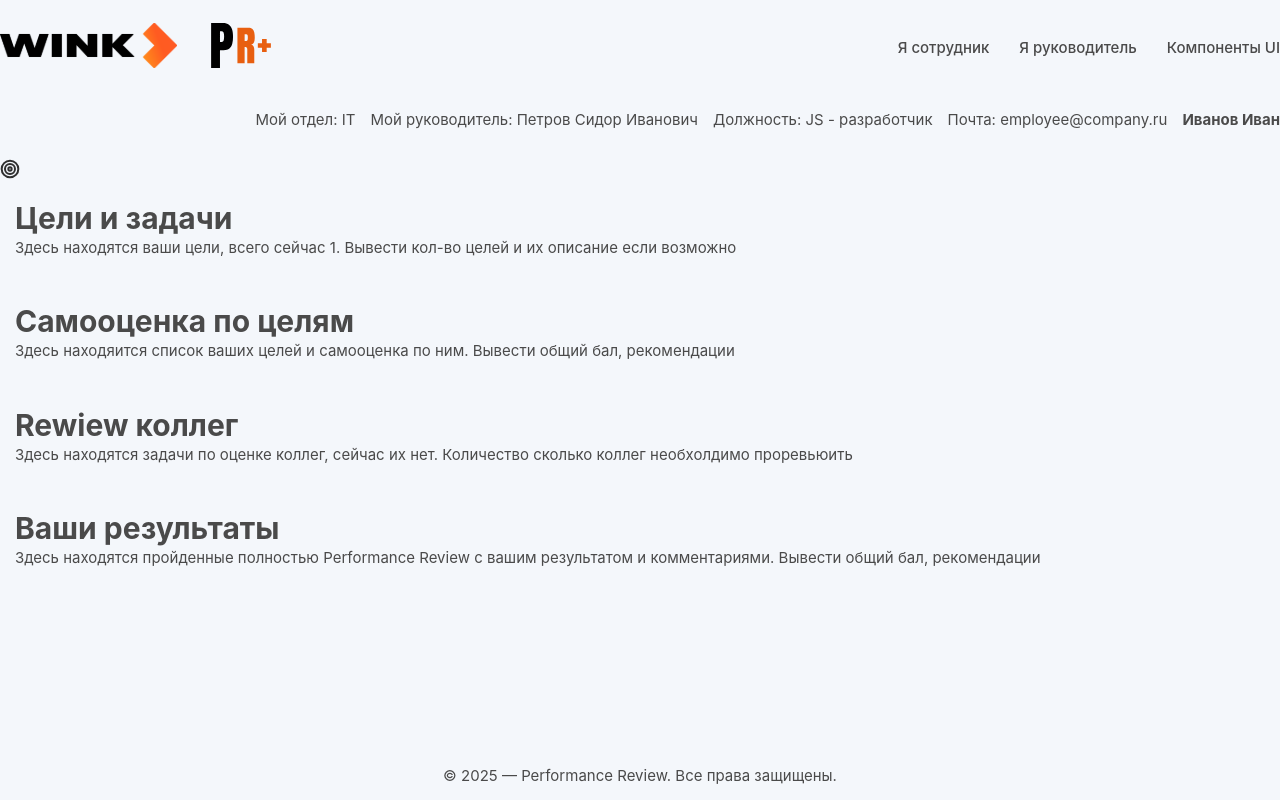
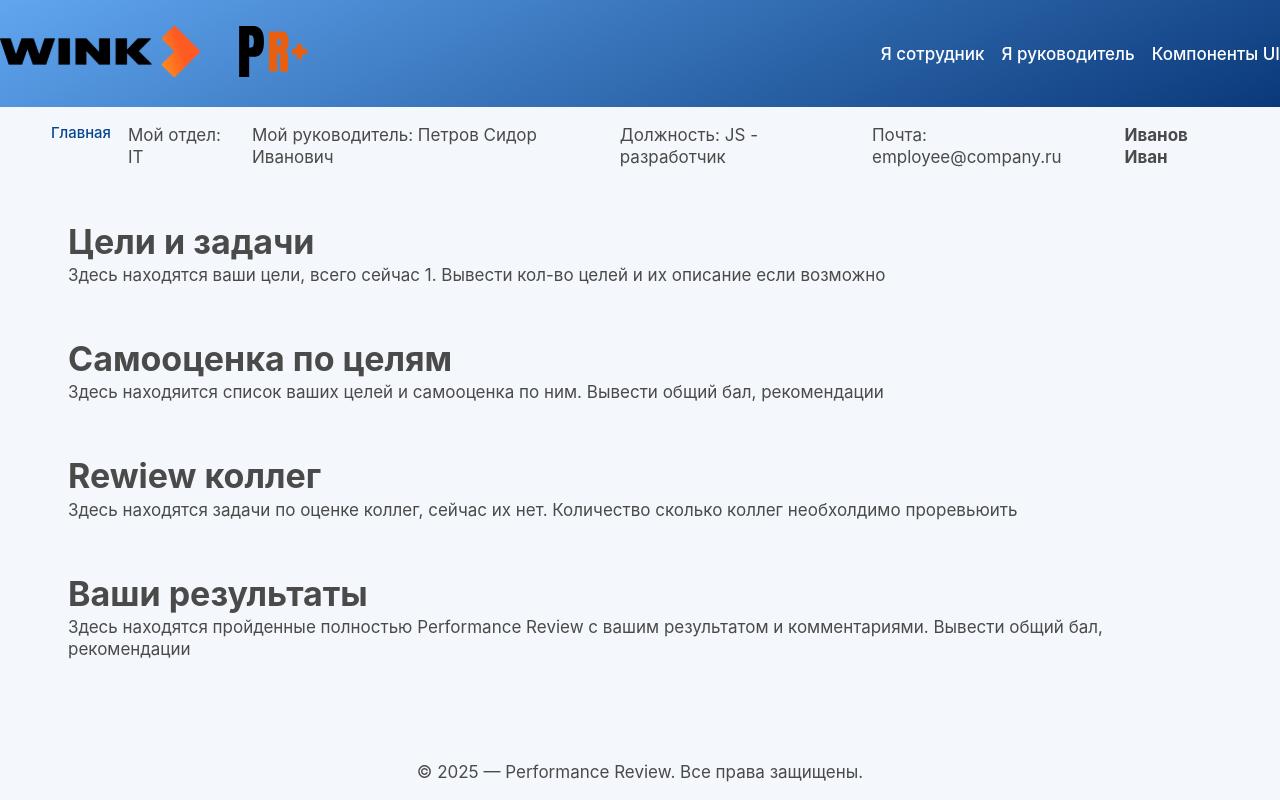
Before and after one commit to AlexburtT/per_rev, a SvelteKit app: page /employee in a window 1280 px wide. Built offline with nearby package versions, Linux system fonts and the light colour scheme.

Commit message:
add pages

```diff
--- a/src/lib/assets/styles/_reset.css
+++ b/src/lib/assets/styles/_reset.css
@@ -8,3 +8,8 @@
 	scrollbar-color: var(--text-tertiary) transparent;
 	text-decoration: none;
 }
+
+a {
+	color: inherit;
+	text-decoration: none;
+}
--- a/src/lib/assets/styles/_variables.css
+++ b/src/lib/assets/styles/_variables.css
@@ -1,7 +1,8 @@
 :root {
 	/* Основной цвет */
 	--primary: #074591;
-	--primary-light: #1d67b3;
+	--primary-medium: #1d67b3;
+	--primary-light: #60a6f0;
 	--primary-dark: #0a397a;
 
 	/* Статусные цвета */
@@ -13,6 +14,11 @@
 	--bg: #f4f7fb; /* фон страницы */
 	--surface: #ffffff; /* фон карточек, модалок */
 	--divider: #ebebeb; /* линии, бордеры */
+	--gradient: linear-gradient(
+		155deg,
+		var(--primary-light) 0%,
+		var(--primary-dark) 100%
+	);
 
 	/* Текст */
 	--text: #4a4a4a;
--- a/src/lib/assets/styles/main.css
+++ b/src/lib/assets/styles/main.css
@@ -2,7 +2,8 @@
 @import "./_reset.css";
 
 html {
-	font-size: 17px;
+	font-size: clamp(14px, 1.1vw + 0.8rem, 17px);
+	/* от 14px на мобильных до 17px на десктопах */
 	-webkit-text-size-adjust: 100%;
 	-webkit-tap-highlight-color: transparent;
 	/*color-scheme: light dark;*/
@@ -26,10 +27,42 @@ body {
 }
 
 .app-container {
-	width: 1440px;
-	margin: 0 auto;
-	/*padding-inline: 1.5rem;*/
+	width: 100%;
+	max-width: 1440px;
+	margin-inline: auto;
+	padding-inline: clamp(1rem, 5vw, 3rem);
 }
+
+.text-content {
+	max-width: 70ch;
+	line-height: 1.6;
+}
+
+button,
+input,
+textarea,
+select {
+	font: inherit;
+}
+
+.visually-hidden {
+	position: absolute !important;
+	width: 1px !important;
+	height: 1px !important;
+	padding: 0 !important;
+	margin: -1px !important;
+	overflow: hidden !important;
+	clip: rect(0, 0, 0, 0) !important;
+	white-space: nowrap !important;
+	border: 0 !important;
+}
+
+/* Ссылки - активная страница*/
+/*.header-link[aria-current="page"] {
+	color: var(--warning);
+	text-decoration: underline;
+	/* или любой другой акцент */
+/*}*/
 
 /* Стили для печати */
 @media print {
@@ -41,23 +74,6 @@ body {
 	* {
 		box-shadow: none !important;
 		text-shadow: none !important;
-	}
-}
-
-/* Адаптивные стили */
-@media (max-width: 1440px) {
-	.app-container {
-		width: 1280px;
-	}
-
-	html {
-		font-size: 15px;
-	}
-}
-
-@media (max-width: 768px) {
-	html {
-		font-size: 13px;
 	}
 }
 
--- /dev/null
+++ b/src/lib/components/layouts/Breadcrumbs.svelte
@@ -0,0 +1,53 @@
+<script lang="ts">
+	export let items: { title: string; href?: string }[] = [];
+</script>
+
+<nav aria-label="Хлебные крошки" class="breadcrumbs">
+	{#each items as item, i}
+		{#if i > 0}<span class="breadcrumbs__separator"> / </span>{/if}
+
+		{#if i === items.length - 1}
+			<!-- Текущая страница — не ссылка, яркий цвет -->
+			<span class="breadcrumbs__current">{item.title}</span>
+		{:else if item.href}
+			<!-- Предыдущие — серые ссылки с ховером -->
+			<a href={item.href} class="breadcrumbs__link">{item.title}</a>
+		{:else}
+			<!-- На всякий случай: не ссылка и не последняя (маловероятно) -->
+			<span class="breadcrumbs__inactive">{item.title}</span>
+		{/if}
+	{/each}
+</nav>
+
+<style>
+	.breadcrumbs {
+		display: flex;
+		align-items: center;
+		flex-wrap: wrap;
+		gap: 0.25rem;
+		font-size: 0.875rem;
+		color: var(--text-tertiary);
+		margin-bottom: 1.5rem;
+	}
+
+	.breadcrumbs__separator {
+		color: var(--text-tertiary);
+		user-select: none;
+	}
+
+	.breadcrumbs__link {
+		color: var(--text-tertiary);
+		text-decoration: none;
+		transition: color 0.2s;
+	}
+
+	.breadcrumbs__link:hover {
+		color: var(--primary);
+		text-decoration: underline;
+	}
+
+	.breadcrumbs__current {
+		color: var(--primary); /* или var(--primary), если хочешь акцент */
+		font-weight: 500;
+	}
+</style>
--- a/src/lib/components/layouts/Header.svelte
+++ b/src/lib/components/layouts/Header.svelte
@@ -1,8 +1,10 @@
 <script lang="ts">
 	//import ThemeToggle from "./theme-toggle.svelte";
-	import { page } from "$app/stores";
+	import { page } from "$app/state";
 	import logo from "$lib/assets/logo.svg";
 	import logoWink from "$lib/assets/logo-wink.svg";
+
+	const currentPath = $derived(page.url.hash);
 
 	type LinksProps = {
 		href: string;
@@ -25,8 +27,7 @@
 					<a
 						class="header-link"
 						href={link.href}
-						class:active={$page.url.pathname === link.href}
-						>{link.text}</a
+						class:active={currentPath === link.href}>{link.text}</a
 					>
 				{/each}
 			</nav>
@@ -38,7 +39,7 @@
 <style>
 	.app-header {
 		width: 100%;
-		background: var(--pr-gradient);
+		background: var(--gradient);
 		margin-bottom: 1rem;
 
 		.app-container {
@@ -57,7 +58,7 @@
 	.header-link {
 		margin-left: 1rem;
 		font-weight: 500;
-		color: var(--pr-text);
+		color: var(--surface);
 	}
 
 	.header-link:hover {
@@ -65,13 +66,6 @@
 	}
 
 	.header-link.active {
-		color: var(--pr-orange);
-	}
-
-	/* Адаптивное позиционирование для экранов > 1200px */
-	@media (min-width: 1200px) {
-		.header-link {
-			margin-left: 2rem;
-		}
+		color: var(--warning);
 	}
 </style>
--- a/src/lib/components/ui/Color.svelte
+++ b/src/lib/components/ui/Color.svelte
@@ -1,8 +1,9 @@
 <script>
 	const colors = {
 		primary: "var(--primary)",
+		"primary-medium": "var(--primary-medium)",
+		"primary-dark": "var(--primary-dark)",
 		"primary-light": "var(--primary-light)",
-		"primary-dark": "var(--primary-dark)",
 		success: "var(--success)",
 		warning: "var(--warning)",
 		danger: "var(--danger)",
@@ -14,6 +15,7 @@
 		surface: "var(--surface)",
 		divider: "var(--divider)",
 		disabled: "var(--disabled)",
+		gradient: "var(--gradient)",
 	};
 </script>
 
--- a/src/routes/employee/+page.svelte
+++ b/src/routes/employee/+page.svelte
@@ -1,6 +1,6 @@
 <script lang="ts">
 	import Card from "$lib/components/ui/Card.svelte";
-	import TargetIcon from "$lib/assets/icons/Target.svg";
+	import Breadcrumbs from "$lib/components/layouts/Breadcrumbs.svelte";
 
 	import type { PageProps } from "./$types";
 
@@ -8,6 +8,7 @@
 </script>
 
 <div class="info-user">
+	<Breadcrumbs items={[{ title: "Главная" }]} />
 	<p>Мой отдел: {data.user.department}</p>
 	<p>Мой руководитель: Петров Сидор Иванович</p>
 	<p>Должность: JS - разработчик</p>
@@ -15,47 +16,13 @@
 	<p><strong>{data.user.fullName}</strong></p>
 </div>
 
-<svg
-	width="20"
-	height="20"
-	viewBox="0 0 20 20"
-	fill="none"
-	xmlns="http://www.w3.org/2000/svg"
+<a href="#/employee/goals"
+	><Card
+		title="Цели и задачи"
+		description="Здесь находятся ваши цели, всего сейчас 1. Вывести кол-во целей и их описание если возможно"
+	/></a
 >
-	<g clip-path="url(#clip0_30_67)">
-		<path
-			d="M10 18.3333C14.6024 18.3333 18.3333 14.6023 18.3333 9.99996C18.3333 5.39759 14.6024 1.66663 10 1.66663C5.39763 1.66663 1.66667 5.39759 1.66667 9.99996C1.66667 14.6023 5.39763 18.3333 10 18.3333Z"
-			stroke="#303030"
-			stroke-width="2"
-			stroke-linecap="round"
-			stroke-linejoin="round"
-		/>
-		<path
-			d="M10 15C12.7614 15 15 12.7614 15 9.99996C15 7.23854 12.7614 4.99996 10 4.99996C7.23858 4.99996 5 7.23854 5 9.99996C5 12.7614 7.23858 15 10 15Z"
-			stroke="#303030"
-			stroke-width="2"
-			stroke-linecap="round"
-			stroke-linejoin="round"
-		/>
-		<path
-			d="M10 11.6666C10.9205 11.6666 11.6667 10.9204 11.6667 9.99996C11.6667 9.07948 10.9205 8.33329 10 8.33329C9.07953 8.33329 8.33333 9.07948 8.33333 9.99996C8.33333 10.9204 9.07953 11.6666 10 11.6666Z"
-			stroke="#303030"
-			stroke-width="2"
-			stroke-linecap="round"
-			stroke-linejoin="round"
-		/>
-	</g>
-	<defs>
-		<clipPath id="clip0_30_67">
-			<rect width="20" height="20" fill="white" />
-		</clipPath>
-	</defs>
-</svg>
 
-<Card
-	title="Цели и задачи"
-	description="Здесь находятся ваши цели, всего сейчас 1. Вывести кол-во целей и их описание если возможно"
-/>
 <Card
 	title="Самооценка по целям"
 	description="Здесь находяится список ваших целей и самооценка по ним. Вывести общий бал, рекомендации"
--- a/src/routes/employee/self-review/+page.svelte
+++ b/src/routes/employee/self-review/+page.svelte
@@ -0,0 +1 @@
+<h1>Здесь собственная оценка</h1>
```
Also changed, not shown: src/routes/employee/goals/+page.svelte (+27 -0 lines), src/routes/employee/goals/[id]/+page.svelte (added, +16 -0 lines), src/routes/employee/goals/new/+page.svelte (added, +12 -0 lines).
